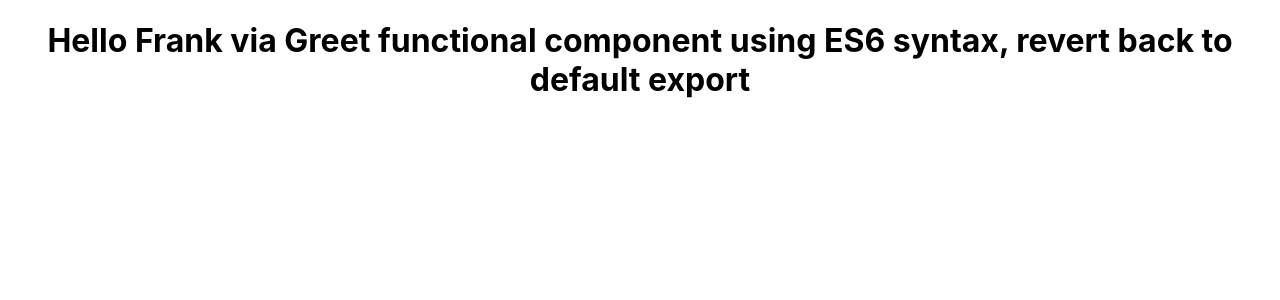
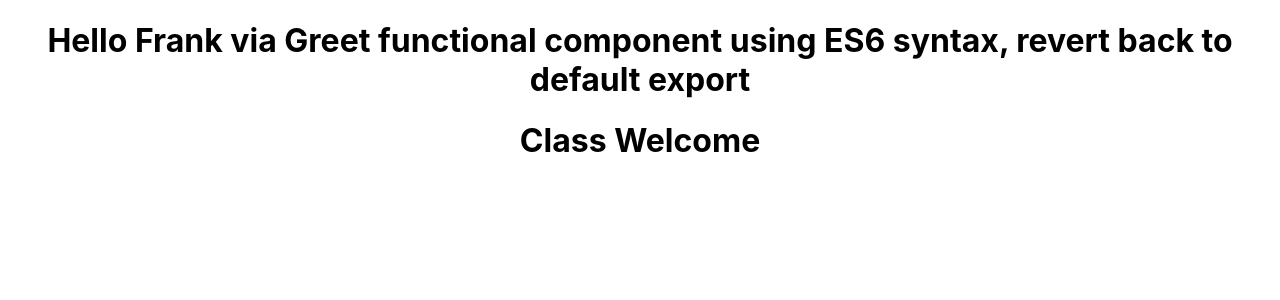
Before and after one commit to FrankMyatThu/OwnDevelopment, a React (Create React App) app in the folder ReactJS.HelloWorld/hello-world/: page / in a window 1280 px wide. Shown: the top 300 px of the page. Built offline with nearby package versions, Linux system fonts and the light colour scheme.

Commit message:
added class component called welcome

```diff
--- a/ReactJS.HelloWorld/hello-world/src/App.js
+++ b/ReactJS.HelloWorld/hello-world/src/App.js
@@ -3,12 +3,14 @@
 import './App.css';
 import { Component } from 'react';
 import Greet from './components/Greet'
+import Welcome from './components/Welcome'
 
 class App extends Component {
   render() {
     return (
       <div className="App">
         <Greet></Greet>
+        <Welcome></Welcome>
       </div>
     );
   }
--- /dev/null
+++ b/ReactJS.HelloWorld/hello-world/src/components/Welcome.js
@@ -0,0 +1,9 @@
+import React, {Component} from 'react'
+
+class Welcome extends Component {
+    render(){
+        return <h1>Class Welcome</h1>
+    }
+}
+
+export default Welcome
```
